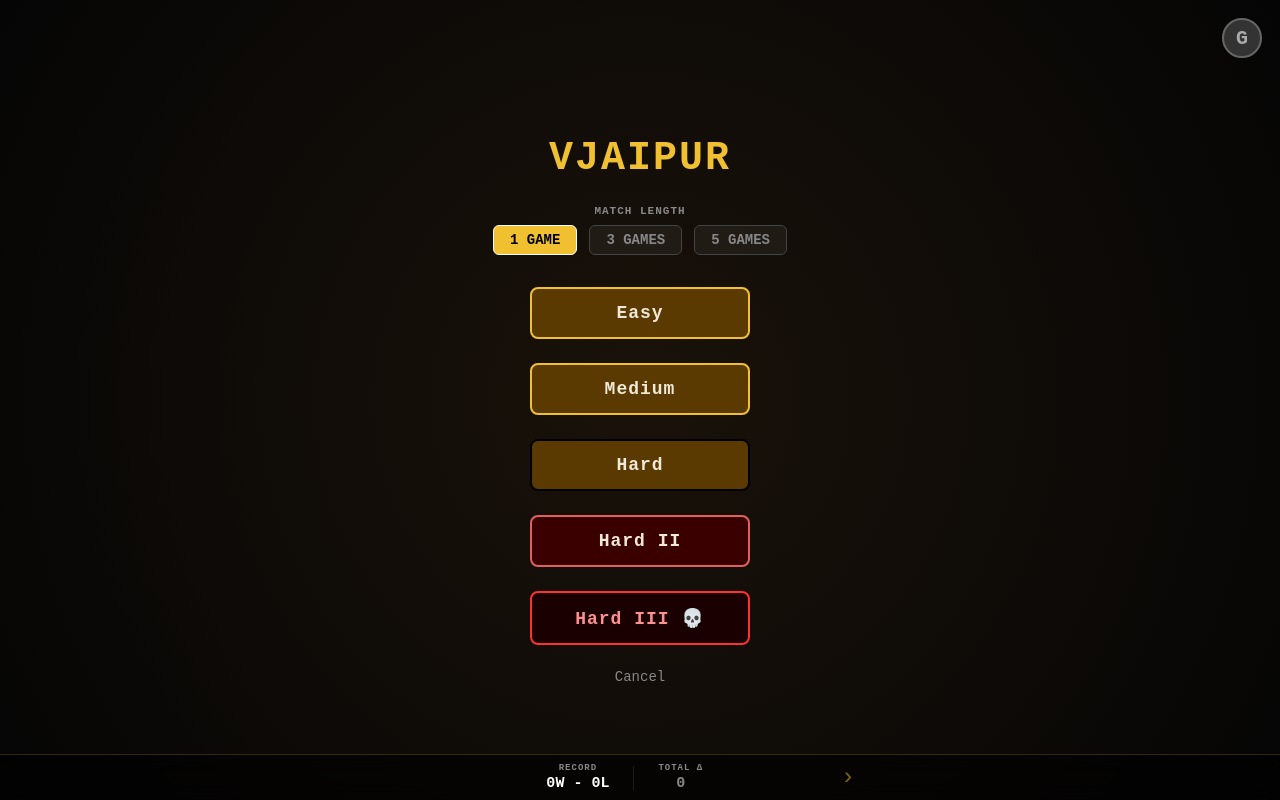
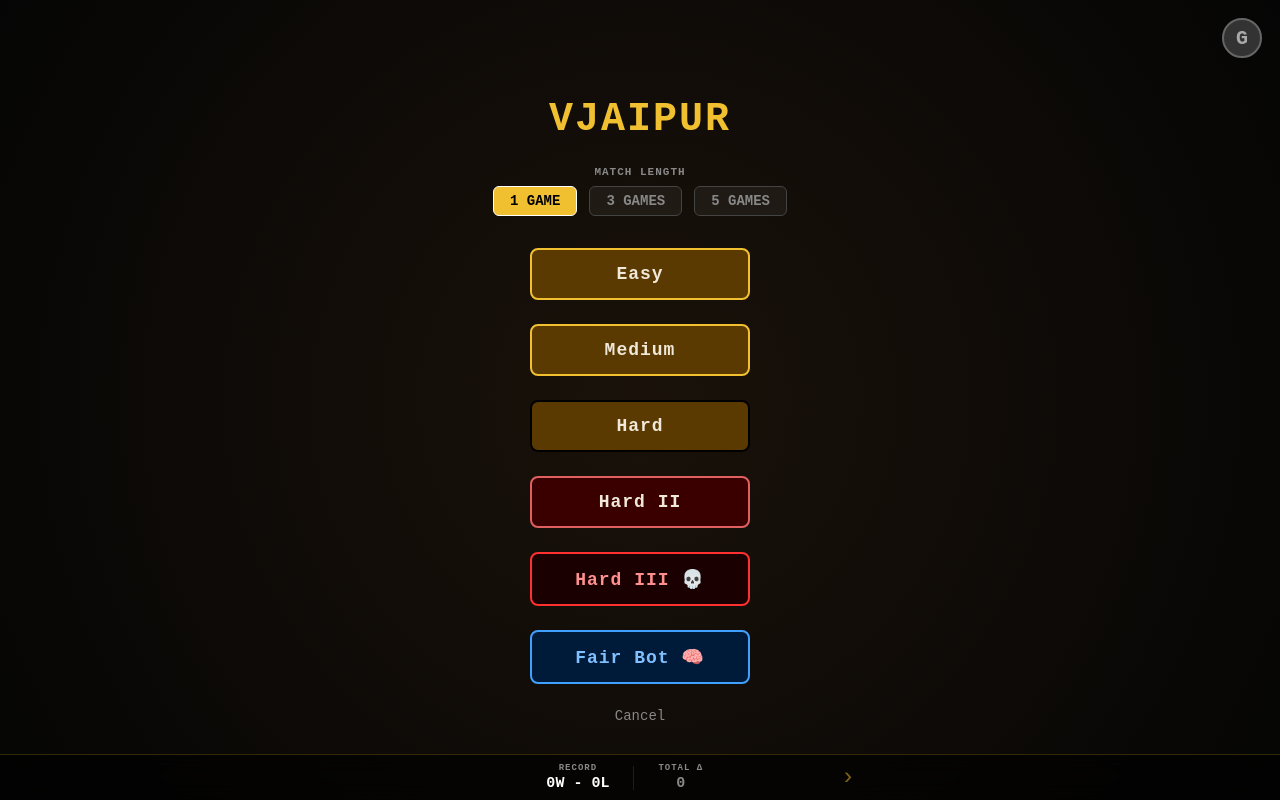
Before and after one commit to theonenonlyvj/vjaipur, a React (Vite) app: page / in a window 1280 px wide. Both pictures are taken after a click on the button "vs AI". Built offline with nearby package versions, Linux system fonts and the light colour scheme; no server answers; a web font is replaced by a local one.

Commit message:
feat: add Fair Bot button to HomeScreen

```diff
--- a/src/screens/HomeScreen.tsx
+++ b/src/screens/HomeScreen.tsx
@@ -66,6 +66,7 @@ export function HomeScreen() {
           <button onClick={() => handleDifficulty('hard')} style={btnStyle}>Hard</button>
           <button onClick={() => handleDifficulty('hard2')} style={{ ...btnStyle, borderColor: '#e06060', background: '#3a0000' }}>Hard II</button>
           <button onClick={() => handleDifficulty('hard3')} style={{ ...btnStyle, borderColor: '#ff3030', background: '#1a0000', color: '#ff9090' }}>Hard III 💀</button>
+          <button onClick={() => handleDifficulty('fair')} style={{ ...btnStyle, borderColor: '#40a0ff', background: '#001a3a', color: '#80c0ff' }}>Fair Bot 🧠</button>
           <button
             onClick={() => setShowDifficulty(false)}
             style={{ background: 'none', border: 'none', color: '#888', cursor: 'pointer', fontSize: 14 }}
```
